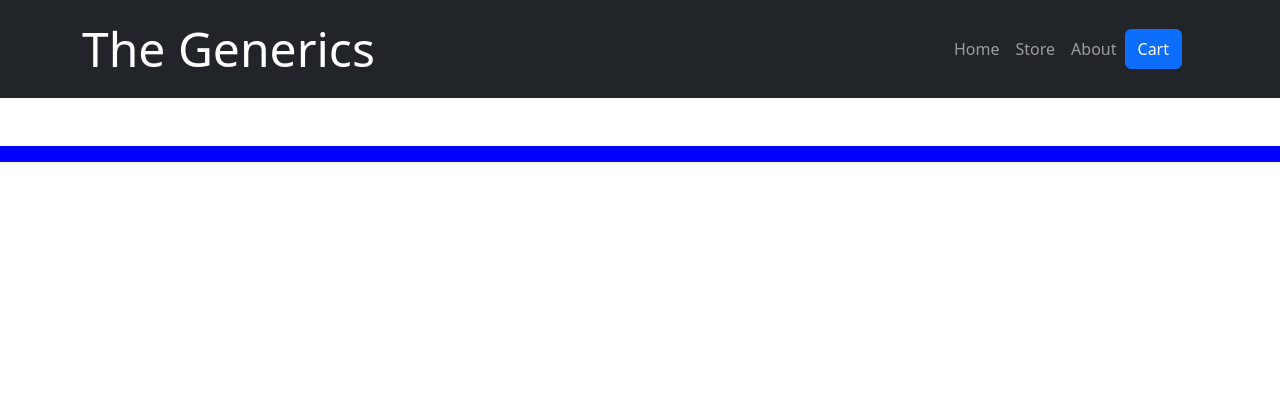
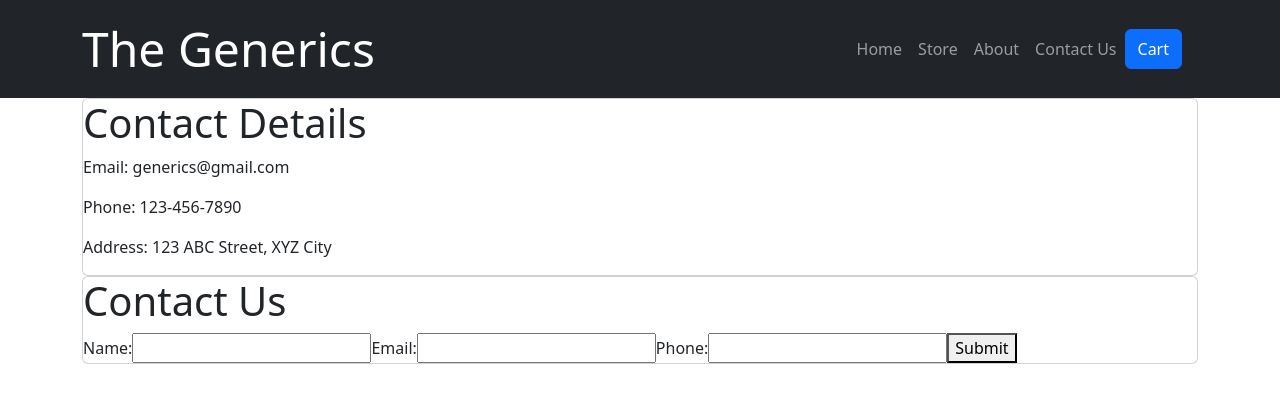
Before and after one commit to SomyaBhatnagar19/E-CommerceSite, a React (Create React App) app: page /ContactUs in a window 1280 px wide. Shown: the top 402 px of the page. Built offline with nearby package versions, Linux system fonts and the light colour scheme.

Commit message:
Adding a contact us heading in the header and using route to open the contact us page to fill the user contact details in a form.

```diff
--- a/package.json
+++ b/package.json
@@ -6,6 +6,7 @@
     "@testing-library/jest-dom": "^5.16.5",
     "@testing-library/react": "^13.4.0",
     "@testing-library/user-event": "^13.5.0",
+    "axios": "^1.4.0",
     "bootstrap": "^5.3.0",
     "react": "^18.2.0",
     "react-bootstrap": "^2.8.0",
--- a/src/App.js
+++ b/src/App.js
@@ -5,7 +5,8 @@ import CartContextProvider from "./Components/Cart/CartContextProvider";
 import { BrowserRouter as Router, Routes, Route } from "react-router-dom";
 import AboutPage from "./Components/Routes/About";
 import HomePage from "./Components/Routes/Home";
-import Footer from "./Components/Layout/Footer";
+// import Footer from "./Components/Layout/Footer";
+import ContactUs from "./Components/Routes/ContactUs";
 const App = () => {
   return (
     <CartContextProvider>
@@ -15,10 +16,9 @@ const App = () => {
         <Route path="/Home" element={<HomePage />}></Route>
           <Route path="/Store" element={<ProductList />}></Route>
           <Route path="/About" element={<AboutPage />}></Route>
+          <Route path='/ContactUs' element={<ContactUs />}></Route>
         </Routes>
       </Router>
-      {/* <ProductList /> */}
-      <Footer />
     </CartContextProvider>
   );
 };
--- a/src/Components/Layout/Footer.js
+++ /dev/null
@@ -1,11 +0,0 @@
-import React from "react";
-import {Navbar} from "react-bootstrap";
-const Footer = () => {
-
-        return (
-    <Navbar expand='lg' style={{backgroundColor: 'blue', marginTop: '3rem'}}>
-
-    </Navbar>
-        )
-}
-export default Footer;
--- a/src/Components/Layout/Header.js
+++ b/src/Components/Layout/Header.js
@@ -11,6 +11,7 @@ const Header = () => {
             <Nav.Link href="/Home">Home</Nav.Link>
             <Nav.Link href="/Store">Store</Nav.Link>
             <Nav.Link href="/About">About</Nav.Link>
+            <Nav.Link href="/ContactUs">Contact Us</Nav.Link>
             <Cart />
           </Nav>
         </Container>
--- /dev/null
+++ b/src/Components/Routes/ContactUs.js
@@ -0,0 +1,84 @@
+import React, { useState } from "react";
+import { Card, Container } from "react-bootstrap";
+const ContactPage = () => {
+  const [name, setName] = useState("");
+  const [email, setEmail] = useState("");
+  const [phone, setPhone] = useState("");
+  const [submitting, setSubmitting] = useState(false);
+
+  const handleSubmit = async (e) => {
+    e.preventDefault();
+
+    setSubmitting(true);
+
+    try {
+      const response = await fetch(
+        "https://e-commerce-app-f11fb-default-rtdb.firebaseio.com/ContactUsData.json",
+        {
+          method: "POST",
+          body: JSON.stringify({ name, email, phone }),
+          headers: {
+            "Content-Type": "application/json",
+          },
+        }
+      );
+
+      if (!response.ok) {
+        throw new Error("Something went wrong!");
+      }
+
+      console.log("Form submitted successfully!");
+      alert("Form submitted successfully!");
+    } catch (error) {
+      console.error(error);
+      alert("Error submitting the form. Please try again later.");
+    }
+
+    setSubmitting(false);
+  };
+
+  return (
+    <Container className="contact-page">
+      <Card className="contact-details">
+        <h1>Contact Details</h1>
+        <p>Email: generics@gmail.com</p>
+        <p>Phone: 123-456-7890</p>
+        <p>Address: 123 ABC Street, XYZ City</p>
+      </Card>
+      <Card className="contact-form">
+        <h1>Contact Us</h1>
+        <form onSubmit={handleSubmit}>
+          <label>
+            Name:
+            <input
+              type="text"
+              value={name}
+              onChange={(e) => setName(e.target.value)}
+            />
+          </label>
+          <label>
+            Email:
+            <input
+              type="email"
+              value={email}
+              onChange={(e) => setEmail(e.target.value)}
+            />
+          </label>
+          <label>
+            Phone:
+            <input
+              type="text"
+              value={phone}
+              onChange={(e) => setPhone(e.target.value)}
+            />
+          </label>
+          <button type="submit" disabled={submitting}>
+            {submitting ? "Submitting..." : "Submit"}
+          </button>
+        </form>
+      </Card>
+    </Container>
+  );
+};
+
+export default ContactPage;
```
Also changed, not shown: 1 other file (tests, documents, lock files or other folders).
